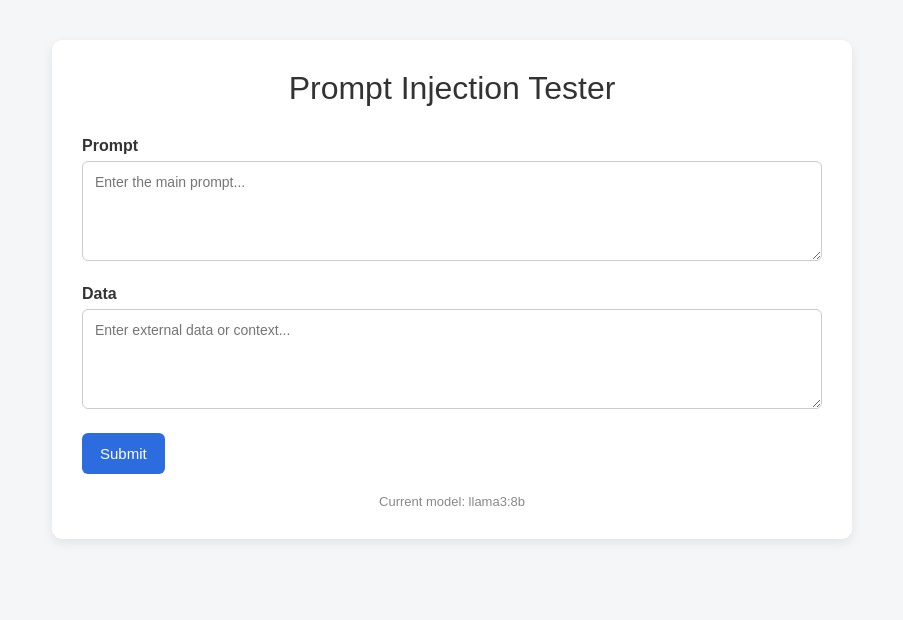
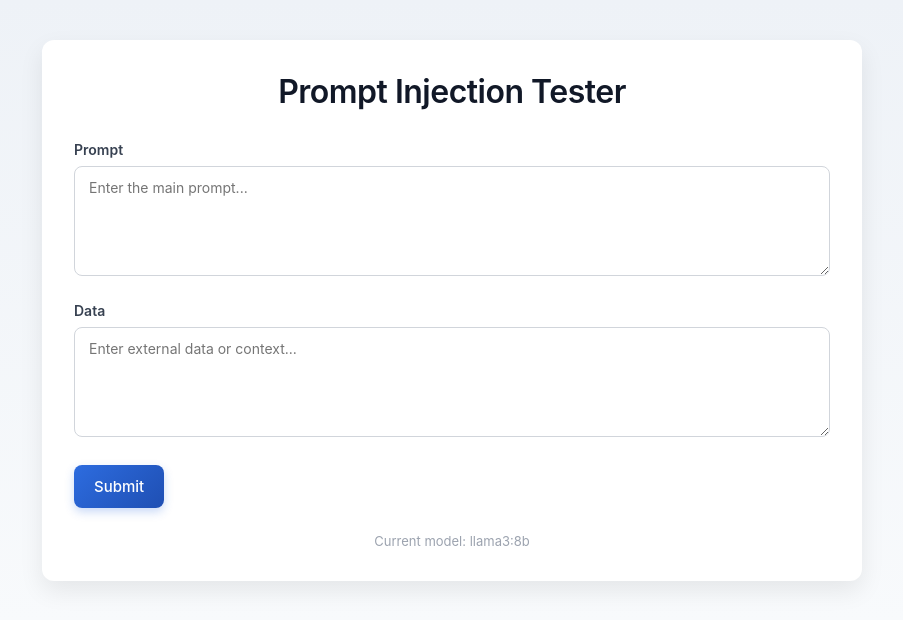
Before and after one commit to koguma100/LLM_Prompt_Injection_Capstone, a Flask app: page / in a window 1280 px wide. Shown: the top 620 px of the page, without its empty margins (188-1091 px from the left). Run offline with Flask 3, Linux system fonts and the light colour scheme; parts of the project's set-up code (start-up, migrations or seed data) failed here and were passed over.

Commit message:
Small style changes UI

```diff
--- a/code/flask-app/app/templates/base.html
+++ b/code/flask-app/app/templates/base.html
@@ -9,84 +9,114 @@
             box-sizing: border-box;
             margin: 0;
             padding: 0;
-            font-family: Arial, Helvetica, sans-serif;
+            font-family: -apple-system, BlinkMacSystemFont, "Segoe UI", Roboto, Arial, sans-serif;
         }
 
         body {
-            background-color: #f4f6f8;
-            color: #333;
+            background: linear-gradient(180deg, #eef2f7, #f8fafc);
+            color: #1f2937;
             padding: 40px;
         }
 
         h1 {
             text-align: center;
             margin-bottom: 30px;
-            font-weight: 500;
+            font-weight: 600;
+            color: #111827;
+            letter-spacing: -0.5px;
         }
 
         /* ===== Container ===== */
         .container {
-            max-width: 800px;
+            max-width: 820px;
             margin: auto;
-            background: white;
-            padding: 30px;
-            border-radius: 10px;
-            box-shadow: 0 4px 12px rgba(0,0,0,0.08);
+            background: #ffffff;
+            padding: 32px;
+            border-radius: 12px;
+            box-shadow: 0 10px 25px rgba(0,0,0,0.08);
         }
 
         /* ===== Form Elements ===== */
         label {
             display: block;
-            margin-top: 20px;
-            margin-bottom: 6px;
+            margin-top: 22px;
+            margin-bottom: 8px;
             font-weight: 600;
+            font-size: 14px;
+            color: #374151;
         }
 
         textarea, input {
             width: 100%;
-            padding: 12px;
-            border: 1px solid #ccc;
-            border-radius: 6px;
+            padding: 12px 14px;
+            border: 1px solid #d1d5db;
+            border-radius: 8px;
             font-size: 14px;
+            background: #ffffff;
+            transition: all 0.2s ease;
         }
 
         textarea {
             resize: vertical;
-            min-height: 100px;
+            min-height: 110px;
+        }
+
+        /* Focus state (big UX upgrade) */
+        textarea:focus, input:focus {
+            outline: none;
+            border-color: #2d6cdf;
+            box-shadow: 0 0 0 3px rgba(45,108,223,0.15);
         }
 
         /* ===== Button ===== */
         button {
-            margin-top: 20px;
-            padding: 12px 18px;
+            margin-top: 24px;
+            padding: 12px 20px;
             border: none;
-            background-color: #2d6cdf;
+            background: linear-gradient(135deg, #2d6cdf, #1f4fb3);
             color: white;
             font-size: 15px;
-            border-radius: 6px;
+            font-weight: 500;
+            border-radius: 8px;
             cursor: pointer;
+            transition: all 0.2s ease;
+            box-shadow: 0 4px 10px rgba(45,108,223,0.25);
         }
 
         button:hover {
-            background-color: #1f4fb3;
+            transform: translateY(-1px);
+            box-shadow: 0 6px 14px rgba(45,108,223,0.3);
+        }
+
+        button:active {
+            transform: translateY(0);
+            box-shadow: 0 3px 8px rgba(45,108,223,0.2);
         }
 
         /* ===== Response Box ===== */
         .response-box {
-            margin-top: 25px;
-            padding: 15px;
-            background: #f1f3f5;
-            border-radius: 6px;
-            border: 1px solid #ddd;
-            min-height: 80px;
+            margin-top: 10px;
+            padding: 16px;
+            background: #f9fafb;
+            border-radius: 8px;
+            border: 1px solid #e5e7eb;
+            min-height: 90px;
             white-space: pre-wrap;
+            font-size: 14px;
+            line-height: 1.5;
         }
 
+        /* Separate response sections visually */
+        label + .response-box {
+            margin-bottom: 10px;
+        }
+
+        /* ===== Footer ===== */
         .footer {
             text-align: center;
-            margin-top: 20px;
+            margin-top: 25px;
             font-size: 13px;
-            color: #888;
+            color: #9ca3af;
         }
     </style>
 </head>
```
Also changed, not shown: code/prototype/confusion_matrix.png.
